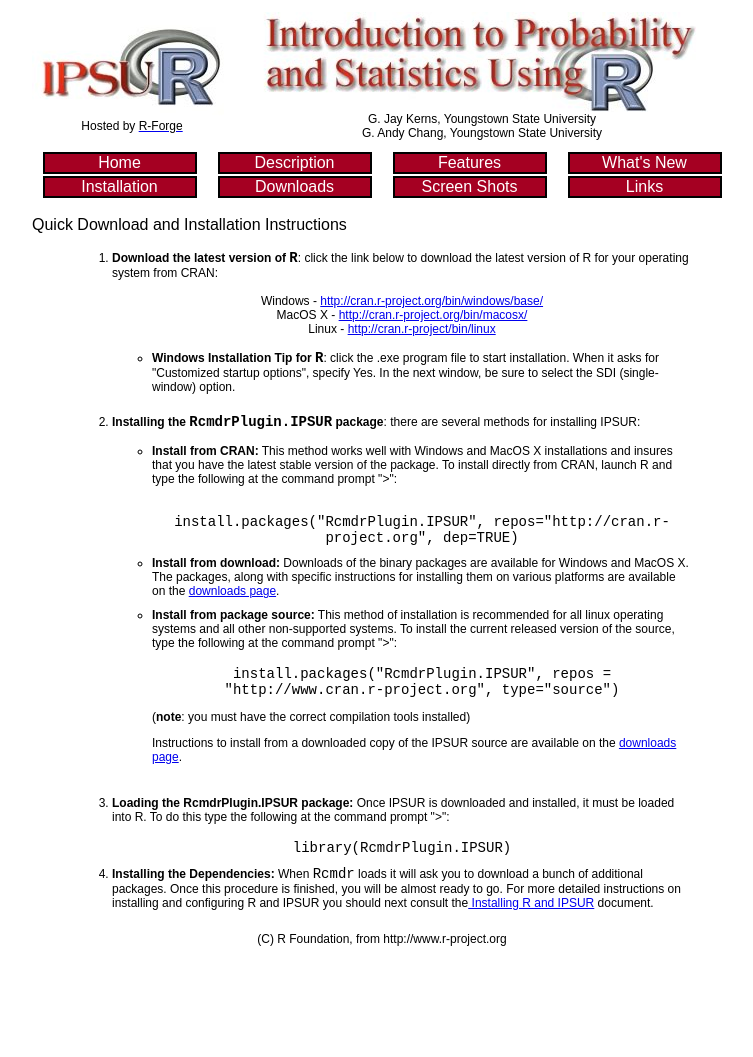
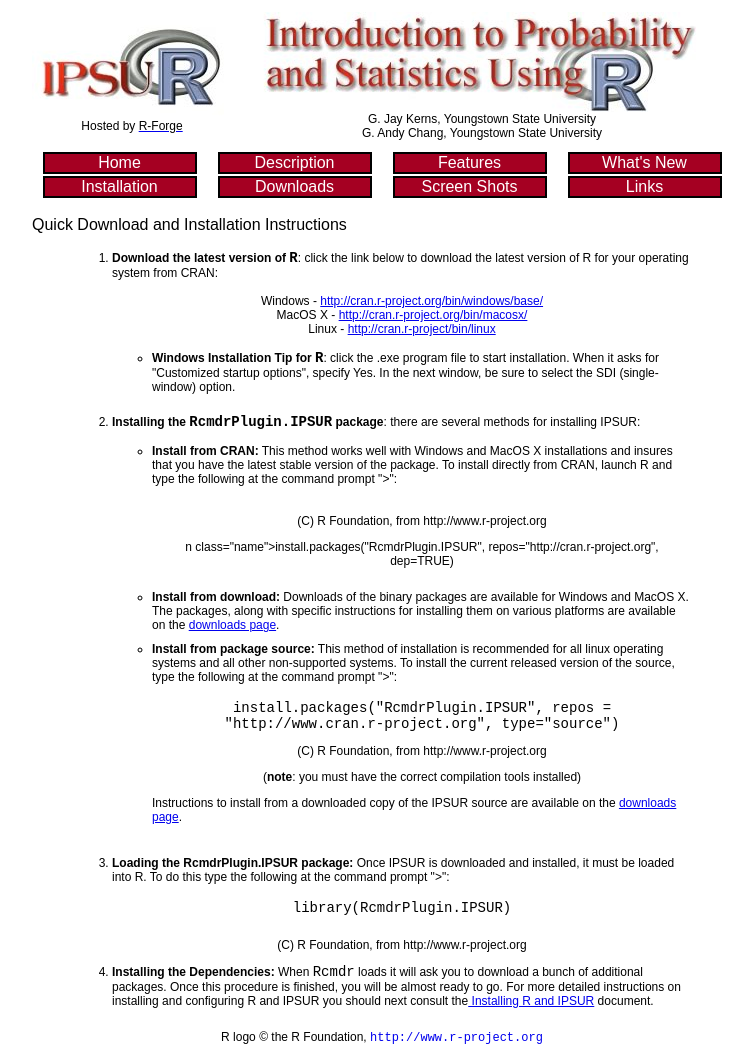
Before and after one commit to r-forge/ipsur, a PHP site: page /installation.php in a window 1280 px wide. Shown: the whole page, without its empty margins (258-1011 px from the left). Before the commit the page ends 946 px from the top, so only its background shows below. Run offline with PHP 8.4, Linux system fonts and the light colour scheme.

Commit message:
fixed R logo copyright
git-svn-id: svn://svn.r-forge.r-project.org/svnroot/ipsur@50 edb9625f-4e0d-4859-8d74-9fd3b1da38cb

```diff
--- a/www/description.php
+++ b/www/description.php
@@ -50,9 +50,9 @@
 <!--END: Page Content-->
 
 <!--BEGIN: Footer-->
-<p align="center">
-	(C) R Foundation, from http://www.r-project.org
-<p align="center">
+ <p align="center">
+	  R logo &copy; the R Foundation, <font face="Courier New"><a href="http://www.r-project.org" style="text-decoration: none"><span style="text-decoration: none">http://www.r-project.org</span></a></font>
+	  </p>
 <!--END: Footer-->
 
 		<!--Close main table-->
--- a/www/index.php
+++ b/www/index.php
@@ -61,9 +61,9 @@ G. Jay Kerns: <a href="mailto:gkerns@ysu.edu">gkerns@ysu.edu</a> (<a href="http:
 G. Andy Chang: <a href="mailto:gchang@ysu.edu">gchang@ysu.edu</a> (<a href="http://www.cc.ysu.edu/~ghchang/">home page</a>)</p>
         <p>&nbsp;</p>
       </blockquote>
-	  <p align="center">
-	  (C) R Foundation, from http://www.r-project.org
-	  <p align="center"><!-- Start of StatCounter Code -->
+	   <p align="center">
+	  R logo &copy; the R Foundation, <font face="Courier New"><a href="http://www.r-project.org" style="text-decoration: none"><span style="text-decoration: none">http://www.r-project.org</span></a></font>
+	  </p><!-- Start of StatCounter Code -->
 <script type="text/javascript" language="javascript">
 var sc_project=1820586;
 var sc_invisible=0;
--- a/www/installation.php
+++ b/www/installation.php
@@ -85,7 +85,9 @@
 
 						<br />
 
-				  		<span class="name">install.packages("RcmdrPlugin.IPSUR", repos="http://cran.r-project.org", dep=TRUE)</span>
+				  		<spa<p align="center">
+	  (C) R Foundation, from http://www.r-project.org
+	  <p align="center">n class="name">install.packages("RcmdrPlugin.IPSUR", repos="http://cran.r-project.org", dep=TRUE)</span>
 
 					</div>
 				</li>
@@ -100,7 +102,9 @@
                            install.packages("RcmdrPlugin.IPSUR", repos = "http://www.cran.r-project.org", type="source")
                         </div>
 
-					<p>
+					<p><p align="center">
+	  (C) R Foundation, from http://www.r-project.org
+	  <p align="center">
 						(<strong>note</strong>: you must have the correct compilation tools installed)
 					</p>
 					<p>
@@ -119,7 +123,9 @@
                        library(RcmdrPlugin.IPSUR)
                     </div>
 		</li>
-
+			  <p align="center">
+	  (C) R Foundation, from http://www.r-project.org
+	  <p align="center">
 		<li>
 			<strong></strong><strong>Installing the Dependencies:</strong> When <span class="name">Rcmdr</span> loads it will ask
 			you to download a bunch of additional packages. Once this procedure is finished, you will be almost
@@ -133,9 +139,9 @@
 <!--END: Page Content-->
 
 <!--BEGIN: Footer-->
-<p align="center">
-	(C) R Foundation, from http://www.r-project.org
-<p align="center">
+ <p align="center">
+	  R logo &copy; the R Foundation, <font face="Courier New"><a href="http://www.r-project.org" style="text-decoration: none"><span style="text-decoration: none">http://www.r-project.org</span></a></font>
+	  </p>
 <!--END: Footer-->
 
 		<!--Close main table-->
--- a/www/links.php
+++ b/www/links.php
@@ -66,9 +66,9 @@
 <!--END: Page Content-->
 
 <!--BEGIN: Footer-->
-<p align="center">
-	(C) R Foundation, from http://www.r-project.org
-<p align="center">
+ <p align="center">
+	  R logo &copy; the R Foundation, <font face="Courier New"><a href="http://www.r-project.org" style="text-decoration: none"><span style="text-decoration: none">http://www.r-project.org</span></a></font>
+	  </p>
 
 		<!--Close main table-->
 		</td>
--- a/www/screens.php
+++ b/www/screens.php
@@ -63,9 +63,9 @@
 <!--END: Page Content-->
 
 <!--BEGIN: Footer-->
-<p align="center">
-	(C) R Foundation, from http://www.r-project.org
-<p align="center">
+ <p align="center">
+	  R logo &copy; the R Foundation, <font face="Courier New"><a href="http://www.r-project.org" style="text-decoration: none"><span style="text-decoration: none">http://www.r-project.org</span></a></font>
+	  </p>
 <!--END: Footer-->
 
 		<!--Close main table-->
```
Also changed, not shown: www/downloads.php (+6 -4 lines), www/features.php (+9 -5 lines), www/news.php (+6 -4 lines).
